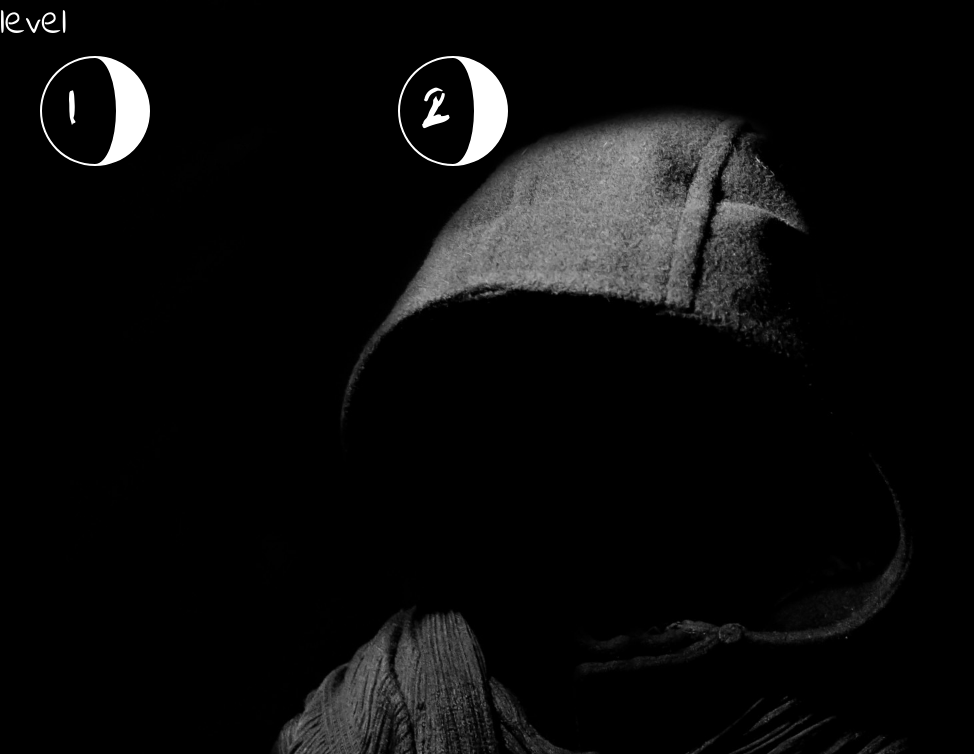
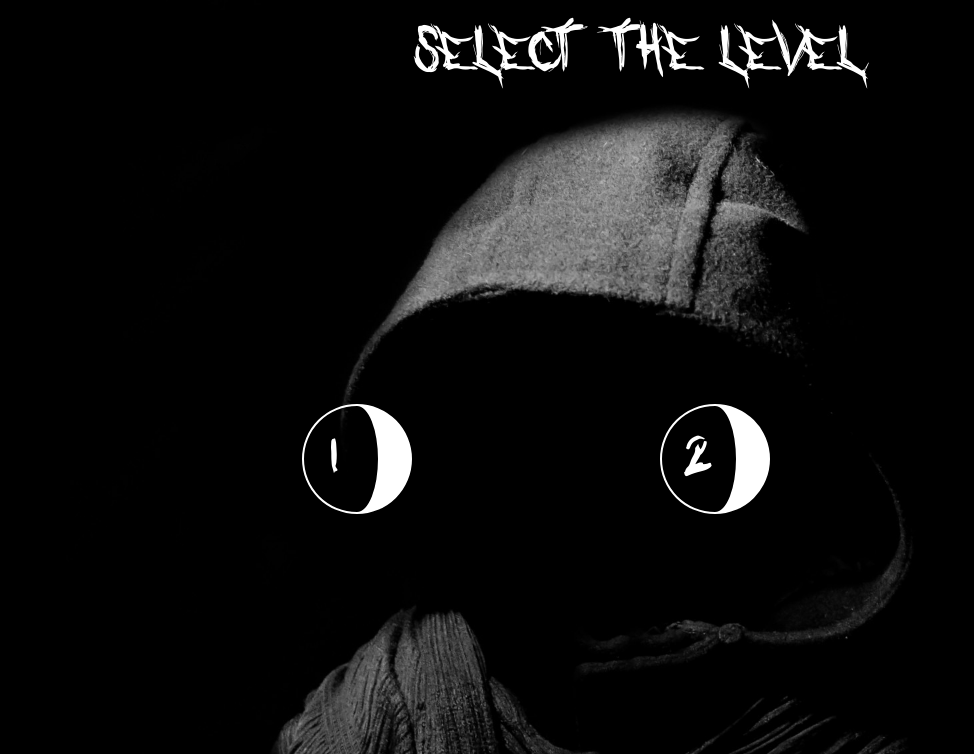
Before and after one commit to zebrenoir/halloqueez, a PHP site: page /niveau.php in a window 1280 px wide. Shown: the top 754 px of the page, without its empty margins (0-974 px from the left). Run offline with PHP 8.4, Linux system fonts and the light colour scheme; a user stored in the database is signed in; data comes from the database, SQL or seed files in the repository; a stand-in replaces the project's code that opens the database connection; some libraries are stand-ins or nearby versions.

Commit message:
css niveau

```diff
--- a/public/niveau.php
+++ b/public/niveau.php
@@ -6,18 +6,18 @@ require_once "phpNiveau.php";
 
 ?>
 <body class="body_niveau">
-<h1 class="title_pageNiveau"> level</h1>
+<h1 class="title_pageNiveau">Select the level</h1>
 
 <ul class="levels">
     <li class="lvl">
-        <a <?php echo hiddenLien1() ?> class="number">1</a>
+            <a <?php echo hiddenLien1() ?> class="number">1</a>
 
-        <img <?php echo hidden1();?>class="lock" src="../src/image/cadenas.png">
+            <img <?php echo hidden1(); ?>class="lock" src="../src/image/cadenas.png">
     </li>
 
     <li class="lvl">
-        <a <?php echo hiddenLien2() ?> class="number">2</a>
-        <img <?php echo hidden2();?> class="lock" src="../src/image/cadenas.png">
+            <a <?php echo hiddenLien2() ?> class="number">2</a>
+            <img <?php echo hidden2(); ?> class="lock" src="../src/image/cadenas.png">
     </li>
 
 
@@ -25,4 +25,4 @@ require_once "phpNiveau.php";
 
 </body>
 
-<?php require_once "footer.html"?>
+<?php require_once "footer.html" ?>
--- a/src/css/style.css
+++ b/src/css/style.css
@@ -14,28 +14,34 @@
 }
 
 .title_pageNiveau {
-    font-family: 'Indie Flower', cursive;
-    color: white;
+    font-family: "Who asks Satan", sans-serif;
+    color:white;
+    font-size: 5em;
+    text-align: center;
 }
 
 .levels {
     display: flex;
+    justify-content: center;
 }
 
 .lvl {
     display: flex;
     flex-direction: row;
     margin-right: 20%;
-    background: transparent;
-    border-radius: 50%;
-    width: 110px;
-    height: 110px;
-    border: 2px solid white;
+    background:transparent;
+    border-radius:50%;
+    width:110px;
+    height:110px;
+    border:2px solid white;
     color: white;
     border-right-width: 34px;
-    font-family: "Who asks Satan";
+    font-family: "Who asks Satan", sans-serif;
     font-size: 4em;
+    margin-top: 300px;
 }
+
+
 
 .number {
 
```
